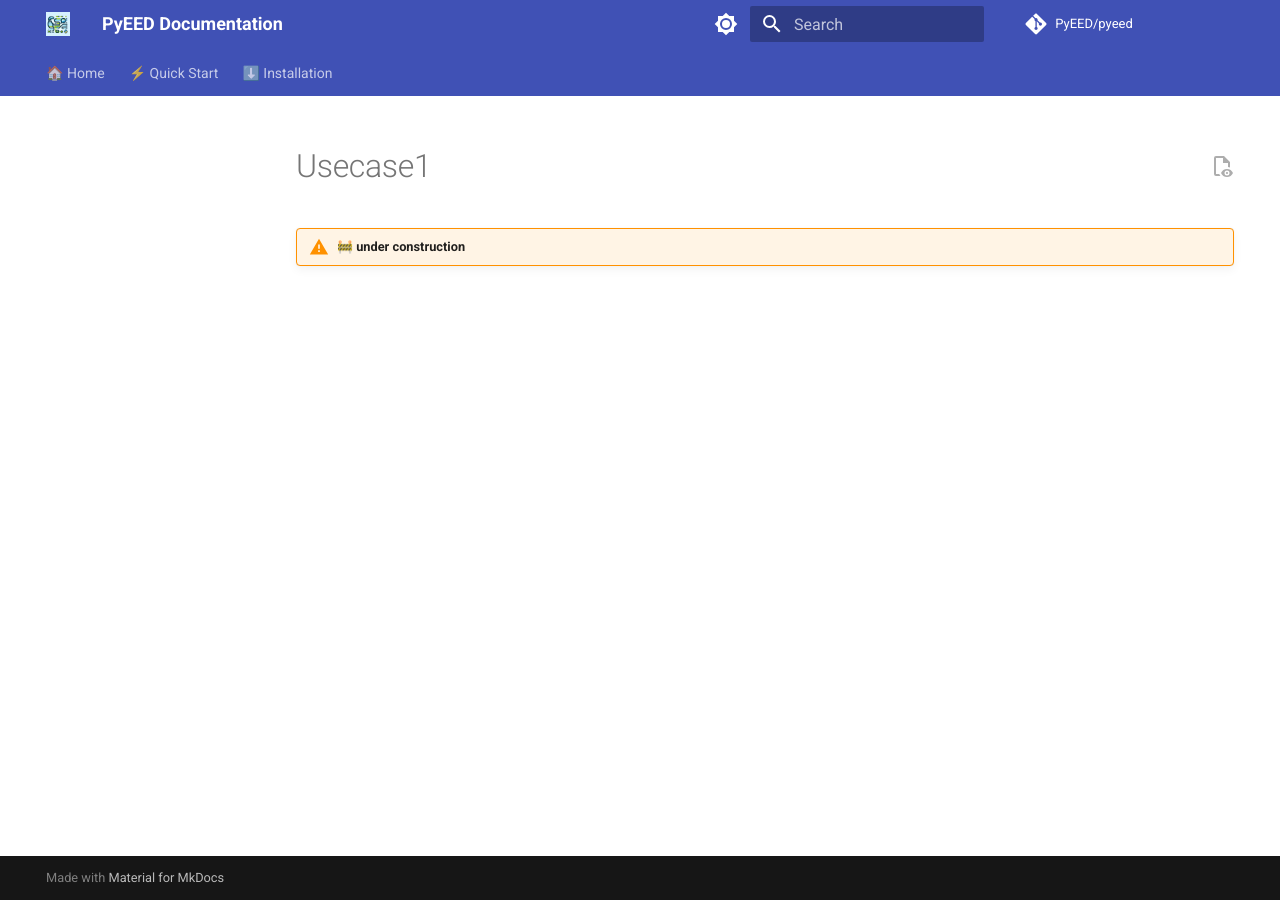
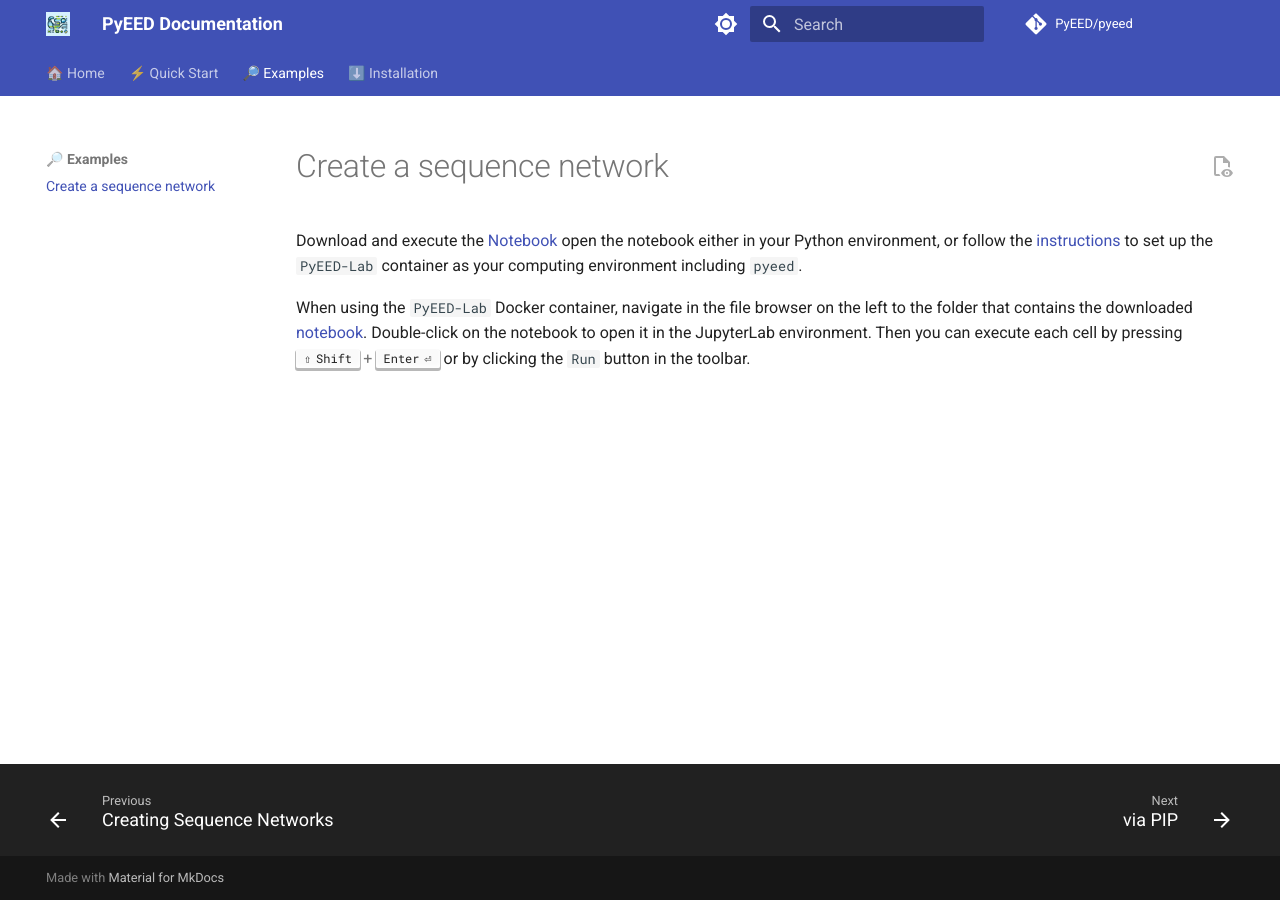
Before and after one commit to PyEED/pyeed, an MkDocs documentation site: the page built from docs/usecases/usecase1.md, in a window 1280 px wide. Built offline with MkDocs 1.6.1 and Material for MkDocs 9.7.7, drawn with Linux system fonts in a browser that asks for light colours; comment, search, counter and statistics services are not loaded.

Commit message:
updated docs

```diff
--- a/docs/usecases/usecase1.md
+++ b/docs/usecases/usecase1.md
@@ -1 +1,5 @@
-!!! warning "🚧 under construction"
+# Create a sequence network
+
+Download and execute the [Notebook](https://github.com/PyEED/pyeed/blob/main/examples/basics.ipynb) open the notebook either in your Python environment, or follow the [instructions](../installation/jupyterlab.md) to set up the `PyEED-Lab` container as your computing environment including `pyeed`.
+
+When using the `PyEED-Lab` Docker container, navigate in the file browser on the left to the folder that contains the downloaded [notebook](https://github.com/PyEED/pyeed/blob/main/examples/basics.ipynb). Double-click on the notebook to open it in the JupyterLab environment. Then you can execute each cell by pressing ++shift+enter++ or by clicking the `Run` button in the toolbar.
--- a/mkdocs.yml
+++ b/mkdocs.yml
@@ -14,8 +14,8 @@ nav:
     - Aligning Sequences: quick_start/alignments.md
     - Clustering Sequences: quick_start/clustering.md
     - Creating Sequence Networks: quick_start/networks.md
-  #- 🔎 Use cases:
-  #  - Get an Overview over a Protein Family: usecases/usecase1.md
+  - 🔎 Examples:
+    - Create a sequence network: usecases/usecase1.md
   - ⬇️ Installation:
     - via PIP: installation/via_pip.md
     - Docker: installation/docker.md
@@ -64,6 +64,7 @@ markdown_extensions:
       line_spans: __span
       pygments_lang_class: true
   - admonition
+  - pymdownx.keys
   - pymdownx.details
   - pymdownx.inlinehilite
   - pymdownx.snippets
```
Also changed, not shown: 1 other file.
